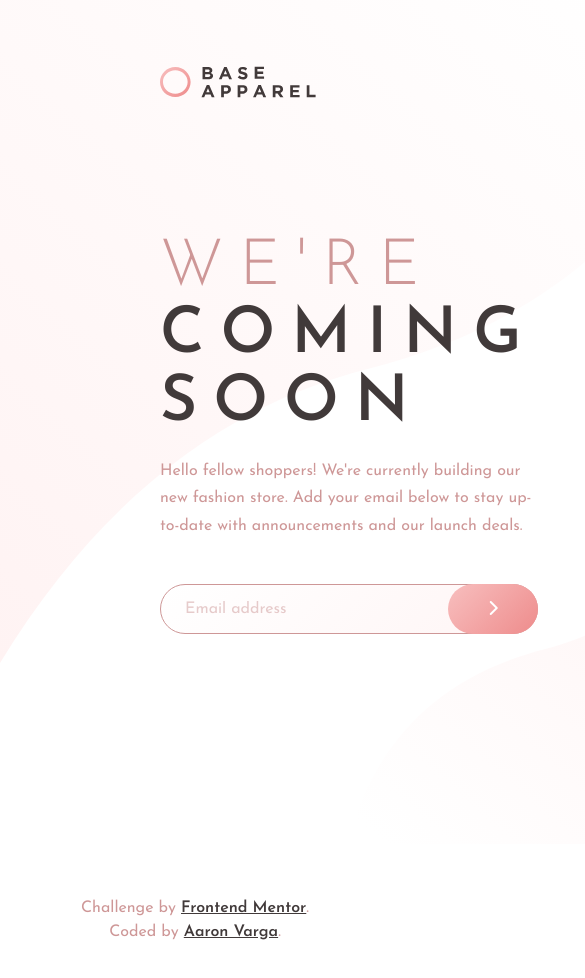
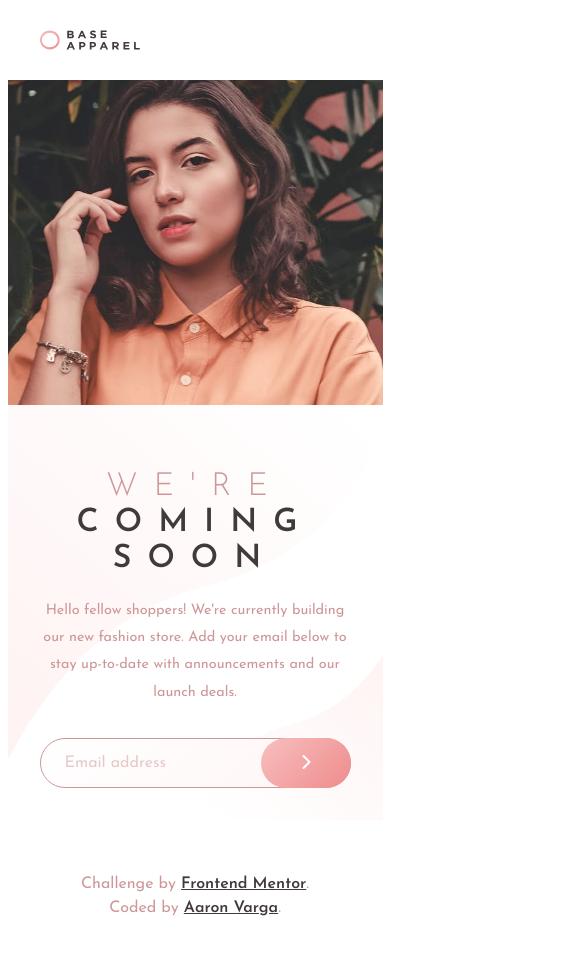
Before and after one commit to aaronthenihilist/base-apparel-coming-soon, a plain HTML site: page index.html in a window 390 px wide. Shown: the top 978 px of the page, 585 px wide, since content can reach past the window. Drawn offline with Linux system fonts and the light colour scheme.

Commit message:
css updates

```diff
--- a/css/style.css
+++ b/css/style.css
@@ -8,10 +8,10 @@ body {
     flex-direction: column;
     align-items: center;
     gap: 2rem;
+    min-height: 100vh;
 }
 
 main {
-    min-height: 100vh;
     display: flex;
     flex-direction: row;
     width: 100%;
@@ -168,7 +168,7 @@ footer {
     margin-bottom: 4.1rem;
 }
 
-footer p {
+.attribution {
     text-align: center;
     line-height: 1.5rem;
     color: hsl(0, 36%, 70%);
@@ -178,3 +178,50 @@ footer a {
     font-weight: 700;
     color: hsl(0, 6%, 24%);
 }
+
+@media screen and (max-width: 1024px) {
+    main {
+        flex-direction: column;
+        max-width: 375px;
+    }
+
+    .main-item:first-of-type {
+        order: 2;
+        padding: 2rem;
+        text-align: center;
+        width: calc(100% - 4rem);
+    }
+
+    .main-item:last-of-type {
+        order: 1;
+        margin-top: 5rem;
+    }
+
+    .main-item:last-of-type img {
+        width: 100%;
+        object-fit: cover;
+        height: 325px;
+        object-position: top;
+    }
+
+    .logo {
+        position: absolute;
+        top: -2.25rem;
+        max-width: 100px;
+    }
+
+    h1 {
+        font-size: 2rem;
+        line-height: 2.25rem;
+        margin-top: 2rem;
+    }
+
+    main p {
+        font-size: .9rem;
+        max-width: 100%;
+    }
+
+    form {
+        margin-top: 2rem;
+    }
+}
```
